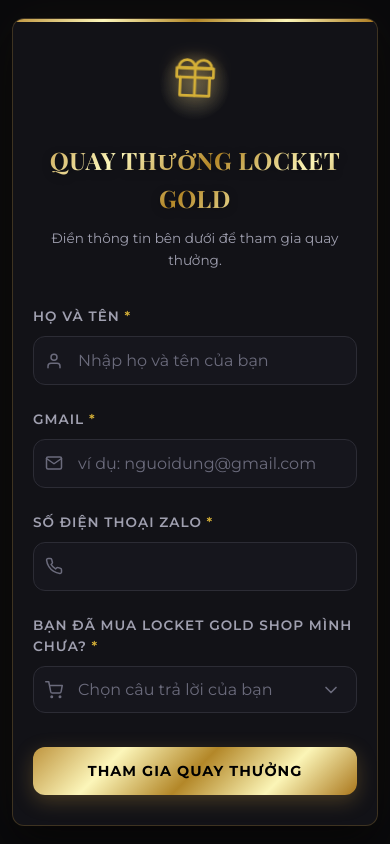
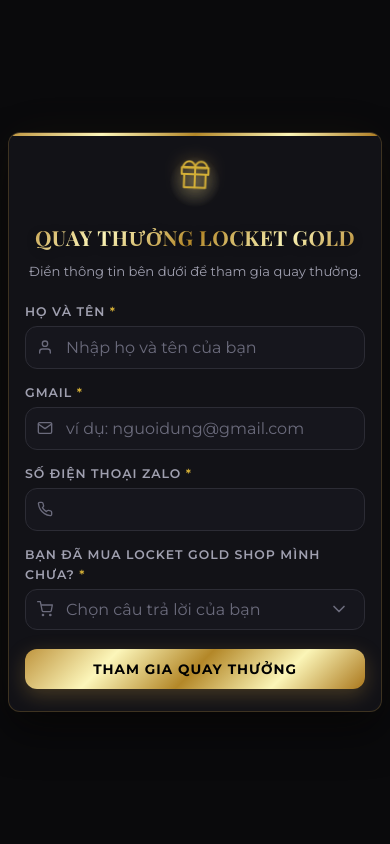
Before and after one commit to phamvulinh18/binhchon, a plain HTML site: page index.html in a window 390 px wide. Drawn offline with nearby package versions, Linux system fonts and the light colour scheme; a web font is replaced by a local one.

Commit message:
optimize mobile layout to be more compact

```diff
--- a/style.css
+++ b/style.css
@@ -653,45 +653,88 @@
    ========================================================================== */
 @media (max-width: 480px) {
     body {
-        padding: 12px;
+        padding: 8px;
     }
 
     .card {
-        padding: 30px 20px;
+        padding: 22px 16px;
         border-radius: var(--border-radius-md);
     }
 
+    .card-header {
+        margin-bottom: 20px;
+    }
+
+    .gift-icon-container {
+        width: 54px;
+        height: 54px;
+        margin-bottom: 12px;
+    }
+
+    .gift-icon {
+        width: 32px;
+        height: 32px;
+    }
+
+    .gift-glow {
+        width: 44px;
+        height: 44px;
+    }
+
     .title {
-        font-size: 1.5rem;
+        font-size: 1.3rem;
+        margin-bottom: 6px;
     }
 
     .description {
-        font-size: 0.85rem;
+        font-size: 0.82rem;
+    }
+
+    .form-group {
+        margin-bottom: 14px;
+    }
+
+    label {
+        font-size: 0.78rem;
+        margin-bottom: 4px;
     }
 
     input[type="text"],
     input[type="email"],
     select {
-        padding: 14px 14px 14px 44px;
+        padding: 11px 12px 11px 40px;
         font-size: 16px; /* Prevent iOS Safari auto-zoom on focus */
     }
 
     .input-icon {
         left: 12px;
-        width: 18px;
-        height: 18px;
+        width: 16px;
+        height: 16px;
     }
 
     .submit-btn {
-        padding: 15px;
-        font-size: 0.9rem;
+        padding: 12px;
+        font-size: 0.85rem;
+        margin-top: 5px;
     }
 
     .modal-card {
-        padding: 30px 20px;
+        padding: 25px 16px;
+        width: 92%;
     }
 
     .modal-title {
-        font-size: 1.4rem;
+        font-size: 1.25rem;
+        margin-bottom: 8px;
+    }
+
+    .modal-message {
+        font-size: 0.85rem;
+        margin-bottom: 20px;
+    }
+
+    .modal-btn {
+        padding: 12px;
+        font-size: 0.85rem;
     }
 }
```
